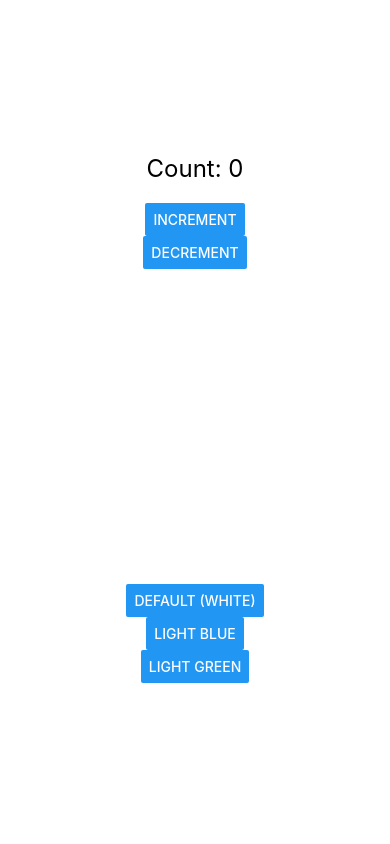
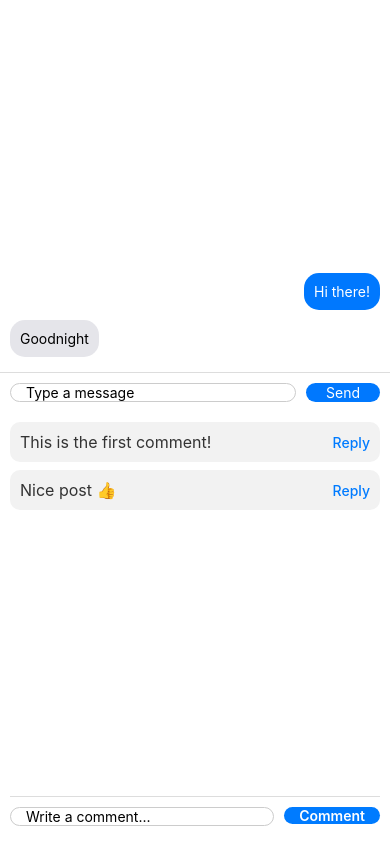
Before and after one commit to desie722005/F22_Desie_Torrenueva_IT_Elect1, a React Native app: screen / in a window 390 px wide. Built offline with nearby package versions, Linux system fonts and the light colour scheme.

Commit message:
Final activity for MidAct1

```diff
--- a/App.js
+++ b/App.js
@@ -1,15 +1,12 @@
-import React from 'react';
-import { SafeAreaView } from 'react-native';
-import CounterApp from './CounterApp';
-import ColorChangerApp from './ColorChangerApp';
+import React from "react";
+import ChatScreen from "./ChatScreen";
+import CommentSection from "./CommentSection";
 
-const App = () => {
-    return (
-        <SafeAreaView style={{ flex: 1 }}>
-            <CounterApp />
-            <ColorChangerApp />
-        </SafeAreaView>
-    );
-};
-
-export default App;
+export default function App() {
+  return (
+    <>
+      <ChatScreen />
+      <CommentSection />
+    </>
+  );
+}
--- /dev/null
+++ b/ChatBubble.js
@@ -0,0 +1,19 @@
+import React from "react";
+import { View, Text } from "react-native";
+
+export default function ChatBubble({ text, isMe }) {
+  return (
+    <View
+      style={{
+        alignSelf: isMe ? "flex-end" : "flex-start",
+        backgroundColor: isMe ? "#0078fe" : "#e5e5ea",
+        padding: 10,
+        borderRadius: 15,
+        marginVertical: 5,
+        maxWidth: "70%",
+      }}
+    >
+      <Text style={{ color: isMe ? "white" : "black" }}>{text}</Text>
+    </View>
+  );
+}
--- /dev/null
+++ b/ChatScreen.js
@@ -0,0 +1,66 @@
+import React, { useState } from "react";
+import { SafeAreaView, View, FlatList, TextInput, TouchableOpacity, Text } from "react-native";
+import ChatBubble from "./ChatBubble";
+
+export default function ChatScreen() {
+  const [messages, setMessages] = useState([
+    { id: "1", text: "Goodnight", sender: "bot" },
+    { id: "2", text: "Hi there!", sender: "me" },
+  ]);
+  const [input, setInput] = useState("");
+
+  const sendMessage = () => {
+    if (input.trim().length === 0) return;
+    const newMessage = { id: Date.now().toString(), text: input, sender: "me" };
+    setMessages([newMessage, ...messages]);
+    setInput("");
+  };
+
+  return (
+    <SafeAreaView style={{ flex: 1, backgroundColor: "white" }}>
+      <FlatList
+        data={messages}
+        keyExtractor={(item) => item.id}
+        renderItem={({ item }) => (
+          <ChatBubble text={item.text} isMe={item.sender === "me"} />
+        )}
+        inverted
+        contentContainerStyle={{ padding: 10 }}
+      />
+
+      <View
+        style={{
+          flexDirection: "row",
+          padding: 10,
+          borderTopWidth: 1,
+          borderColor: "#ddd",
+        }}
+      >
+        <TextInput
+          value={input}
+          onChangeText={setInput}
+          placeholder="Type a message"
+          style={{
+            flex: 1,
+            borderWidth: 1,
+            borderColor: "#ccc",
+            borderRadius: 20,
+            paddingHorizontal: 15,
+          }}
+        />
+        <TouchableOpacity
+          onPress={sendMessage}
+          style={{
+            marginLeft: 10,
+            backgroundColor: "#0078fe",
+            paddingHorizontal: 20,
+            borderRadius: 20,
+            justifyContent: "center",
+          }}
+        >
+          <Text style={{ color: "white" }}>Send</Text>
+        </TouchableOpacity>
+      </View>
+    </SafeAreaView>
+  );
+}
--- /dev/null
+++ b/CommentSection.js
@@ -0,0 +1,83 @@
+import React, { useState } from "react";
+import { View, Text, FlatList, TextInput, TouchableOpacity, StyleSheet } from "react-native";
+
+export default function CommentSection() {
+  const [comments, setComments] = useState([
+    { id: "1", text: "This is the first comment!" },
+    { id: "2", text: "Nice post 👍" },
+  ]);
+  const [newComment, setNewComment] = useState("");
+
+  const addComment = () => {
+    if (newComment.trim().length === 0) return;
+    setComments([...comments, { id: Date.now().toString(), text: newComment }]);
+    setNewComment("");
+  };
+
+  const renderItem = ({ item }) => (
+    <View style={styles.commentBox}>
+      <Text style={styles.commentText}>{item.text}</Text>
+      <TouchableOpacity style={styles.replyBtn}>
+        <Text style={styles.replyText}>Reply</Text>
+      </TouchableOpacity>
+    </View>
+  );
+
+  return (
+    <View style={styles.container}>
+      <FlatList data={comments} keyExtractor={(item) => item.id} renderItem={renderItem} />
+
+      <View style={styles.inputRow}>
+        <TextInput
+          style={styles.input}
+          placeholder="Write a comment..."
+          value={newComment}
+          onChangeText={setNewComment}
+        />
+        <TouchableOpacity style={styles.sendBtn} onPress={addComment}>
+          <Text style={styles.sendText}>Comment</Text>
+        </TouchableOpacity>
+      </View>
+    </View>
+  );
+}
+
+const styles = StyleSheet.create({
+  container: { flex: 1, padding: 10, backgroundColor: "#fff" },
+  commentBox: {
+    flexDirection: "row",
+    alignItems: "center",
+    justifyContent: "space-between",
+    backgroundColor: "#f2f2f2",
+    padding: 10,
+    borderRadius: 10,
+    marginBottom: 8,
+  },
+  commentText: { fontSize: 16, color: "#333", flex: 1 },
+  replyBtn: { paddingLeft: 10 },
+  replyText: { color: "#007bff", fontWeight: "500" },
+  inputRow: {
+    flexDirection: "row",
+    marginTop: 10,
+    borderTopWidth: 1,
+    borderTopColor: "#ddd",
+    paddingTop: 10,
+  },
+  input: {
+    flex: 1,
+    borderWidth: 1,
+    borderColor: "#ccc",
+    borderRadius: 20,
+    marginBottom: 8,
+    paddingHorizontal: 15,
+  },
+  sendBtn: {
+    marginLeft: 10,
+    marginBottom:10,
+    backgroundColor: "#007bff",
+    paddingHorizontal: 15,
+    justifyContent: "center",
+    borderRadius: 20,
+  },
+  sendText: { color: "#fff", fontWeight: "600" },
+});
```
